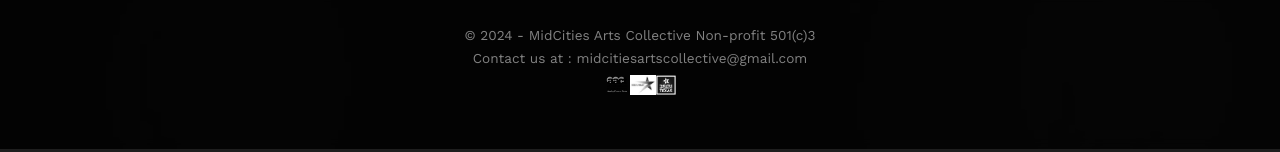
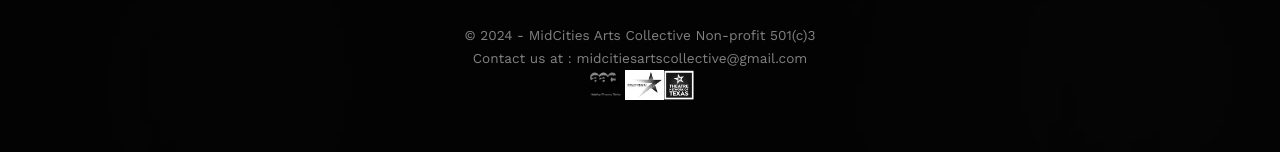
Before and after one commit to copelandx/midcities, a plain HTML site: page index.html in a window 1280 px wide. Shown: the part 2037-2189 px from the top of the page. Drawn offline with nearby package versions, Linux system fonts and the light colour scheme; a script that the page names is missing; files whose address does not match are found by name.

Commit message:
Update index.html

```diff
--- a/index.html
+++ b/index.html
@@ -643,7 +643,7 @@
 						<p>
 							<small class="block">&copy; 2024 - MidCities Arts Collective Non-profit 501(c)3</small>
 							<small class="block">Contact us at : midcitiesartscollective@gmail.com</small>
-							<img src="images/AACT logo.png" alt="" height="20px"><img src="images/Chamber logo.jpg" alt="" height="20px"><img src="images/TNT logo.png" alt="" height="20px">
+							<img src="images/AACT logo.png" alt="" height="30px"><img src="images/Chamber logo.jpg" alt="" height="30px"><img src="images/TNT logo.png" alt="" height="30px">
 						</p> <!--
 					<p>
 						<ul class="fh5co-social-icons">
```
